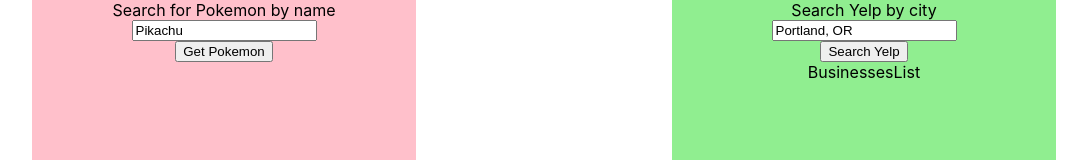
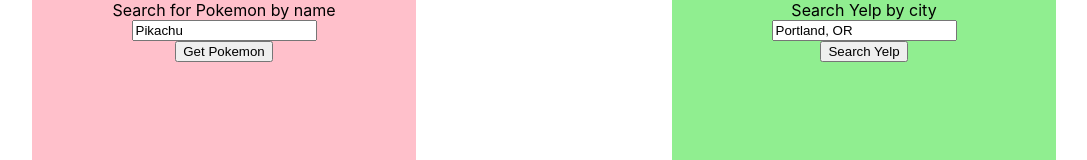
Before and after one commit to oliviaamiller/half-baked-api-proxy, a React (Create React App) app: page / in a window 1280 px wide. Shown: the top 160 px of the page, without its empty margins (96-1183 px from the left). Built offline with nearby package versions, Linux system fonts and the light colour scheme.

Commit message:
mapping through businesses

```diff
--- a/src/BusinessesList.js
+++ b/src/BusinessesList.js
@@ -1,6 +1,12 @@
 
-export default function BusinessesList() {
+export default function BusinessesList({ businesses }) {
   return (
-    <div>BusinessesList</div>
+    <div>
+      {businesses.map((business, i) =>
+        <div key={`${business}-${i}`}>
+          <img src={business.image_url} />
+          <p>{business.name}</p>
+        </div>)}
+    </div>
   );
 }
```
